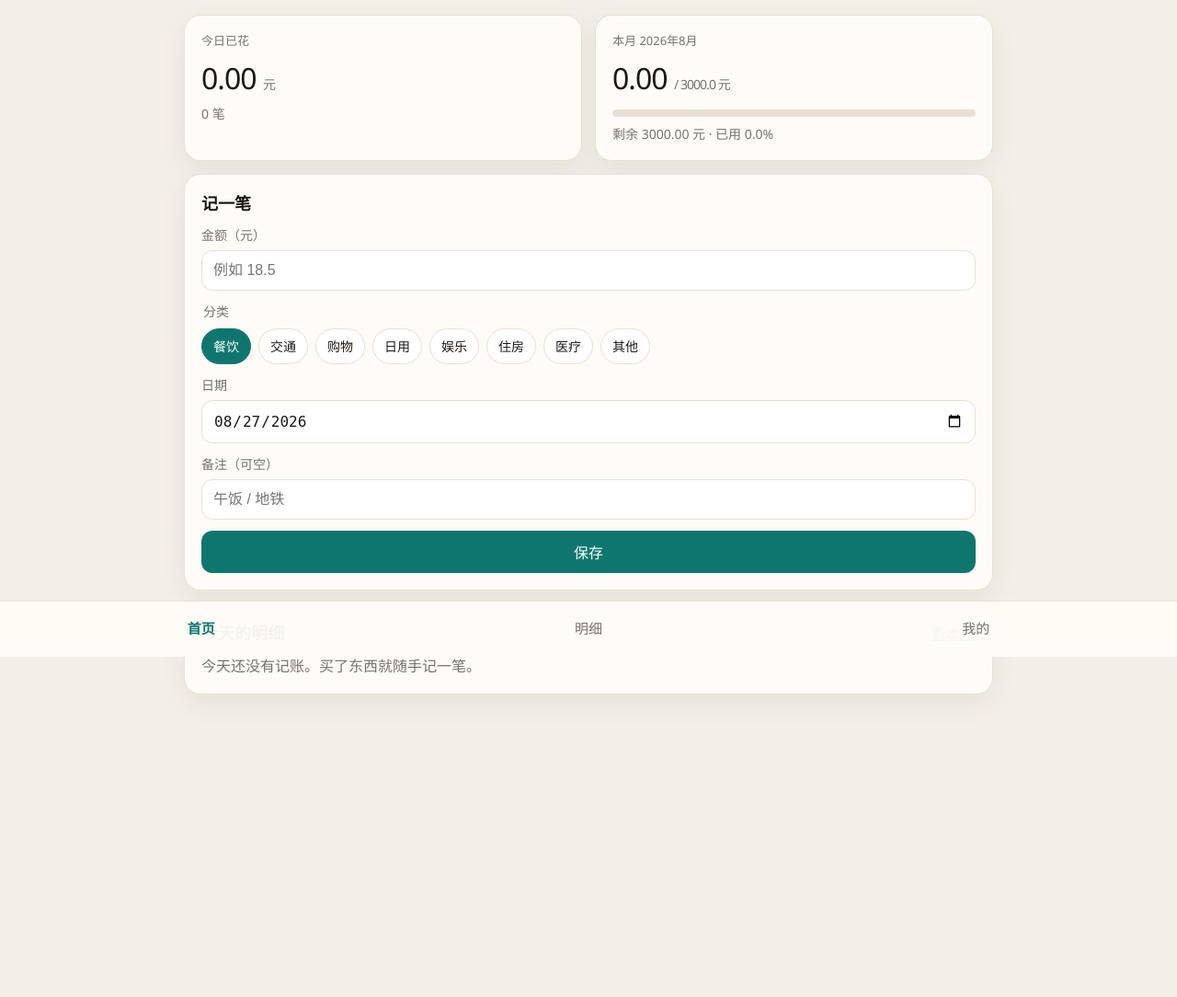
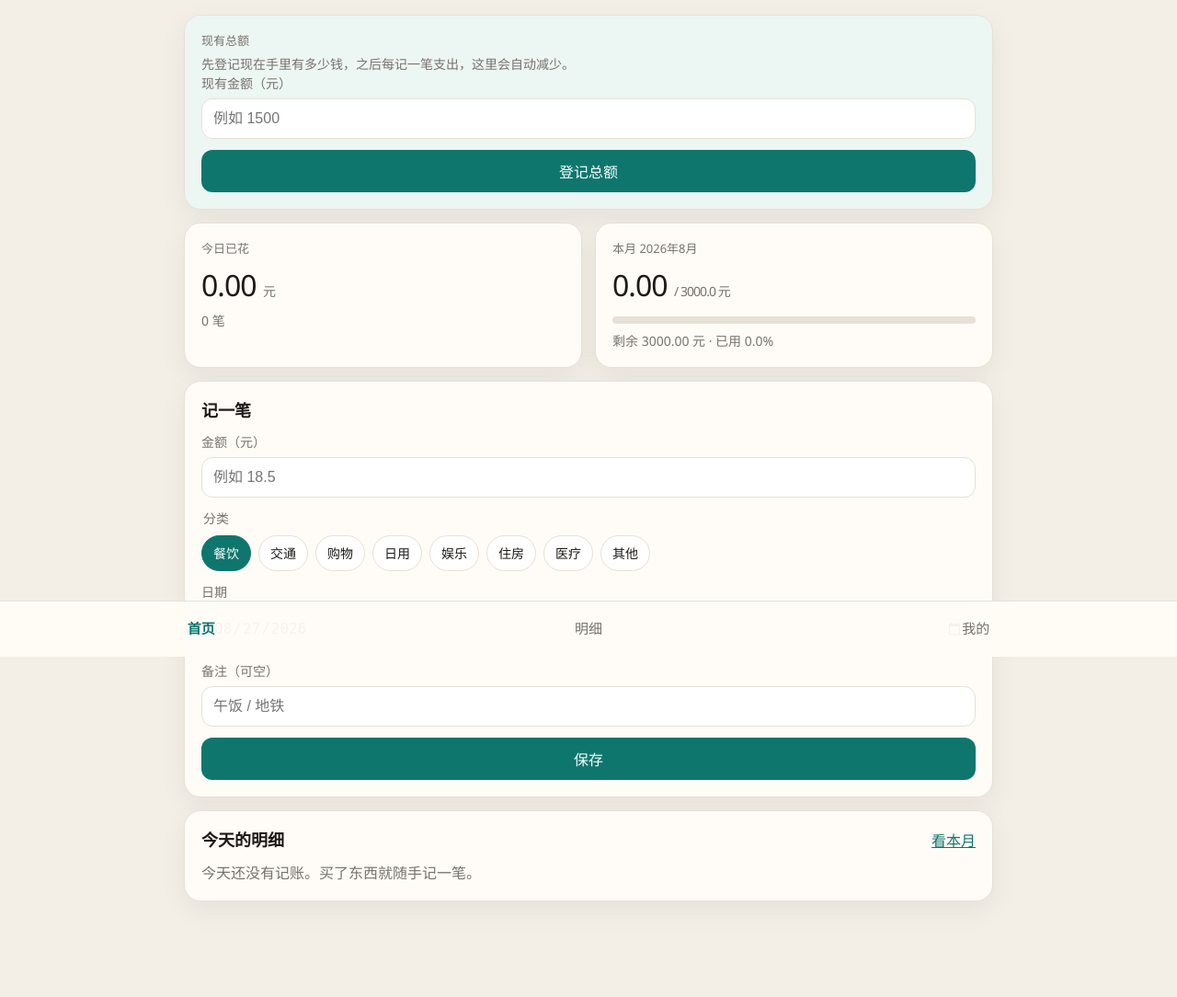
Before and after one commit to searchyang/-account-book-and-decision-maker-, a Flask app: page /home in a window 1280 px wide. Shown: the part 86-1170 px from the top of the page at 92% size. Before the commit the page ends 841 px from the top, so only its background shows below. Run offline with Flask 3, Linux system fonts and the light colour scheme; the visitor is signed in with stand-in values (Sample User, id 1).

Commit message:
Add a running cash total that decreases with each expense.
Co-authored-by: Cursor <cursoragent@cursor.com>

```diff
--- a/app.py
+++ b/app.py
@@ -17,12 +17,14 @@ from auth_helpers import (
     verify_password,
 )
 from config import EXPENSE_CATEGORIES, SECRET_KEY, build_database_url
-from database import db
+from database import db, ensure_extra_columns
 from ledger import (
     add_expense,
     build_month_summary,
     build_today_summary,
     delete_expense,
+    get_cash_balance,
+    set_cash_balance,
     set_monthly_budget,
 )
 import models  # noqa: F401  导入模型后 create_all 才能建表
@@ -39,6 +41,7 @@ def create_app():
 
     with app.app_context():
         db.create_all()
+        ensure_extra_columns()
 
     @app.context_processor
     def inject_common():
@@ -85,7 +88,7 @@ def create_app():
                 flash(f"注册失败：{err}", "error")
                 return render_template("register.html")
             login_user(user)
-            flash("注册成功，已经登录。先设一下月预算也可以直接记账。", "ok")
+            flash("注册成功，已经登录。建议先登记现有多少钱。", "ok")
             return redirect(url_for("home"))
         return render_template("register.html")
 
@@ -120,6 +123,7 @@ def create_app():
             "home.html",
             today_summary=build_today_summary(user_id),
             month_summary=build_month_summary(user_id),
+            cash_balance=get_cash_balance(user_id),
             nav="home",
         )
 
@@ -157,6 +161,7 @@ def create_app():
             "expenses.html",
             month_summary=summary,
             grouped=grouped,
+            cash_balance=get_cash_balance(current_user_id()),
             nav="expenses",
         )
 
@@ -167,6 +172,20 @@ def create_app():
         ok, message = delete_expense(current_user_id(), expense_id)
         flash(message, "ok" if ok else "error")
         return redirect(url_for("expenses"))
+
+    @app.post("/cash-balance")
+    @login_required
+    def update_cash_balance():
+        check_csrf()
+        ok, message = set_cash_balance(
+            current_user_id(),
+            request.form.get("cash_balance"),
+        )
+        flash(message, "ok" if ok else "error")
+        next_page = request.form.get("next") or "home"
+        if next_page == "settings":
+            return redirect(url_for("settings"))
+        return redirect(url_for("home"))
 
     @app.route("/settings", methods=["GET", "POST"])
     @login_required
@@ -183,6 +202,7 @@ def create_app():
             "settings.html",
             nav="settings",
             month_summary=build_month_summary(current_user_id()),
+            cash_balance=get_cash_balance(current_user_id()),
         )
 
     return app
--- a/ledger.py
+++ b/ledger.py
@@ -7,8 +7,8 @@ from database import db
 from models import Expense, User
 
 
-def parse_amount(text):
-    """把表单里的金额转成两位小数。格式不对或小于等于 0 时返回 None。"""
+def parse_amount(text, allow_zero=False):
+    """把表单里的金额转成两位小数。支出和预算必须大于 0；现有总额允许填 0。"""
     if text is None:
         return None
     cleaned = str(text).strip().replace(",", "").replace("￥", "").replace("¥", "")
@@ -16,7 +16,10 @@ def parse_amount(text):
         amount = Decimal(cleaned).quantize(Decimal("0.01"))
     except (InvalidOperation, ValueError):
         return None
-    if amount <= 0:
+    if allow_zero:
+        if amount < 0:
+            return None
+    elif amount <= 0:
         return None
     return amount
 
@@ -52,11 +55,18 @@ def add_expense(user_id, amount_text, category, note, date_text):
             spent_on=spent_on,
         )
         db.session.add(expense)
+        user = db.session.get(User, user_id)
+        if user is not None and user.cash_balance is not None:
+            user.cash_balance = (user.cash_balance - amount).quantize(Decimal("0.01"))
         db.session.commit()
     except Exception as error:
         db.session.rollback()
         return False, f"保存失败，请稍后重试。原因：{error}"
-    return True, f"已记账：{spent_on}  {category}  {amount} 元"
+    extra = ""
+    user = db.session.get(User, user_id)
+    if user is not None and user.cash_balance is not None:
+        extra = f"，现有总额 {user.cash_balance} 元"
+    return True, f"已记账：{spent_on}  {category}  {amount} 元{extra}"
 
 
 def delete_expense(user_id, expense_id):
@@ -65,6 +75,9 @@ def delete_expense(user_id, expense_id):
     if expense is None or expense.user_id != user_id:
         return False, "找不到这笔账，或无权删除。"
     try:
+        user = db.session.get(User, user_id)
+        if user is not None and user.cash_balance is not None:
+            user.cash_balance = (user.cash_balance + expense.amount).quantize(Decimal("0.01"))
         db.session.delete(expense)
         db.session.commit()
     except Exception as error:
@@ -150,7 +163,32 @@ def build_month_summary(user_id, year=None, month=None):
         "records": records,
         "categories": category_summary(records),
         "count": len(records),
+        "cash_balance": user.cash_balance if user else None,
     }
+
+
+def get_cash_balance(user_id):
+    user = db.session.get(User, user_id)
+    if user is None:
+        return None
+    return user.cash_balance
+
+
+def set_cash_balance(user_id, amount_text):
+    """登记或校正「现在手里有多少钱」。这是直接改总额，不会去加减历史账单。"""
+    amount = parse_amount(amount_text, allow_zero=True)
+    if amount is None:
+        return False, "现有金额必须是 0 或正数，例如 1500"
+    user = db.session.get(User, user_id)
+    if user is None:
+        return False, "找不到当前用户，请重新登录。"
+    try:
+        user.cash_balance = amount
+        db.session.commit()
+    except Exception as error:
+        db.session.rollback()
+        return False, f"保存现有金额失败：{error}"
+    return True, f"现有总额已设为 {amount} 元。之后每记一笔支出，这里会自动减少。"
 
 
 def set_monthly_budget(user_id, amount_text):
--- a/models.py
+++ b/models.py
@@ -11,6 +11,8 @@ class User(db.Model):
     email = db.Column(db.String(120), unique=True, nullable=False, index=True)
     password_hash = db.Column(db.String(255), nullable=False)
     monthly_budget = db.Column(db.Numeric(10, 2), nullable=False, default=3000)
+    # 现有总额：用户自己登记「手里有多少钱」。空表示还没登记，记支出时不会乱扣
+    cash_balance = db.Column(db.Numeric(10, 2), nullable=True)
     created_at = db.Column(db.DateTime, nullable=False, default=datetime.utcnow)
 
     expenses = db.relationship(
--- a/static/style.css
+++ b/static/style.css
@@ -181,6 +181,18 @@ input:focus {
 
 a {
   color: var(--accent);
+}
+
+.wallet-card {
+  background: #ecf6f3;
+}
+
+.wallet-number {
+  font-size: 40px;
+}
+
+.wallet-number.is-over {
+  color: var(--danger);
 }
 
 .hero-grid {
--- a/templates/expenses.html
+++ b/templates/expenses.html
@@ -14,7 +14,7 @@
     </label>
     <button type="submit" class="btn btn-ghost">查看</button>
   </form>
-  <p class="month-total">本月 {{ month_summary.total }} 元 · {{ month_summary.count }} 笔 · 预算 {{ month_summary.budget }} 元</p>
+  <p class="month-total">现有总额 {% if cash_balance is none %}未登记{% else %}{{ cash_balance }} 元{% endif %} · 本月 {{ month_summary.total }} 元 · {{ month_summary.count }} 笔 · 预算 {{ month_summary.budget }} 元</p>
 </section>
 
 {% if month_summary.categories %}
--- a/templates/home.html
+++ b/templates/home.html
@@ -2,6 +2,29 @@
 {% block title %}首页 · 决策器{% endblock %}
 {% block subtitle %}{{ today_summary.date.strftime('%Y年%m月%d日') }}{% endblock %}
 {% block content %}
+<section class="card wallet-card">
+  <p class="stat-label">现有总额</p>
+  {% if cash_balance is none %}
+    <p class="muted">先登记现在手里有多少钱，之后每记一笔支出，这里会自动减少。</p>
+    <form method="post" action="{{ url_for('update_cash_balance') }}" class="stack">
+      <input type="hidden" name="csrf_token" value="{{ csrf_token }}">
+      <input type="hidden" name="next" value="home">
+      <label>
+        现有金额（元）
+        <input type="number" name="cash_balance" inputmode="decimal" step="0.01" min="0" required placeholder="例如 1500">
+      </label>
+      <button type="submit" class="btn btn-primary">登记总额</button>
+    </form>
+  {% else %}
+    <p class="stat-number wallet-number {% if cash_balance < 0 %}is-over{% endif %}">{{ cash_balance }} <span>元</span></p>
+    {% if cash_balance < 0 %}
+      <p class="warn">总额已经是负数，说明记账支出超过了你登记的现有金额。</p>
+    {% else %}
+      <p class="muted">记一笔支出后会从这里扣。数错了可以到「我的」里校正。</p>
+    {% endif %}
+  {% endif %}
+</section>
+
 <section class="hero-grid">
   <article class="card stat-card">
     <p class="stat-label">今日已花</p>
```
Also changed, not shown: database.py (+16 -0 lines), templates/settings.html (+20 -1 lines).
